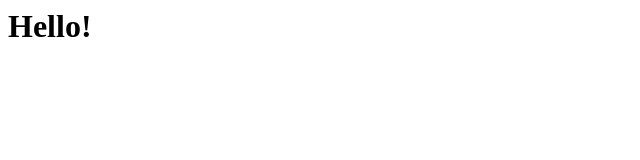
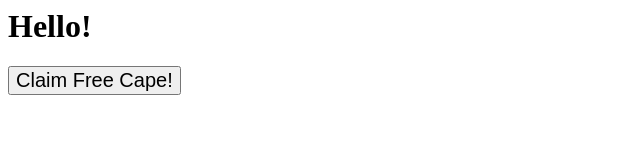
Before and after one commit to RelMis/TheBest, a plain HTML site: page index.html in a window 1280 px wide. Shown: the whole page, without its empty margins (0-640 px from the left). Drawn offline with Linux system fonts and the light colour scheme.

Commit message:
Update index.html

```diff
--- a/index.html
+++ b/index.html
@@ -1 +1,2 @@
 <h1>Hello!<h1>
+  <button type="button" style="font-size:20px;">Claim Free Cape!</button>
```
